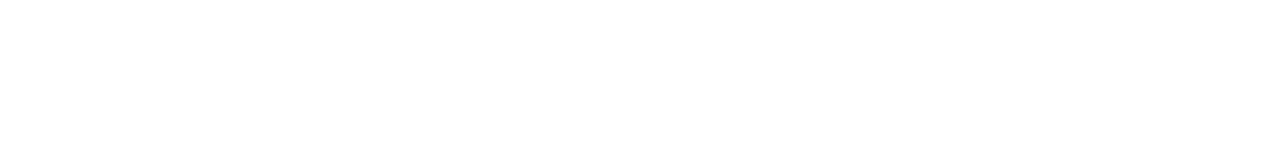
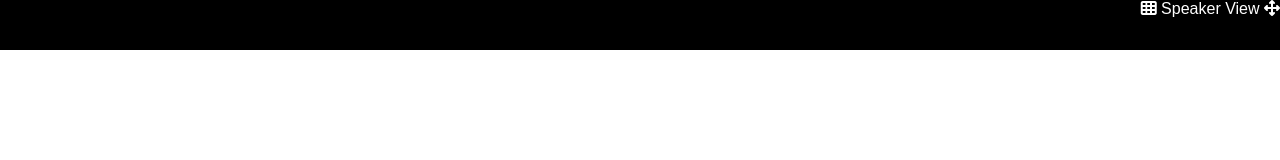
Before and after one commit to gabrielediemmanuele/html-css-zoom, a plain HTML site: page index.html in a window 1280 px wide. Drawn offline with Linux system fonts and the light colour scheme.

Commit message:
Feat: add and fix header icons

```diff
--- a/index.html
+++ b/index.html
@@ -24,7 +24,16 @@
 
   <body>
     <!--Header-->
-    <header></header>
+    <header>
+      <div class="header-container">
+        <i class="fa-solid fa-table-cells" style="color: #ffffff"></i>
+        <span class="speak-lab">Speaker View</span>
+        <i
+          class="fa-solid fa-arrows-up-down-left-right"
+          style="color: #ffffff"
+        ></i>
+      </div>
+    </header>
     <!--Main-->
     <main>
       <!-- Container Photo-->
--- a/style.css
+++ b/style.css
@@ -0,0 +1,17 @@
+body {
+  margin: 0;
+  padding: 0;
+  box-sizing: border-box;
+  font-family: Arial, Helvetica, sans-serif;
+}
+
+header {
+  background-color: black;
+}
+
+.header-container {
+  width: 100%;
+  min-height: 50px;
+  color: white;
+  text-align: end;
+}
```
